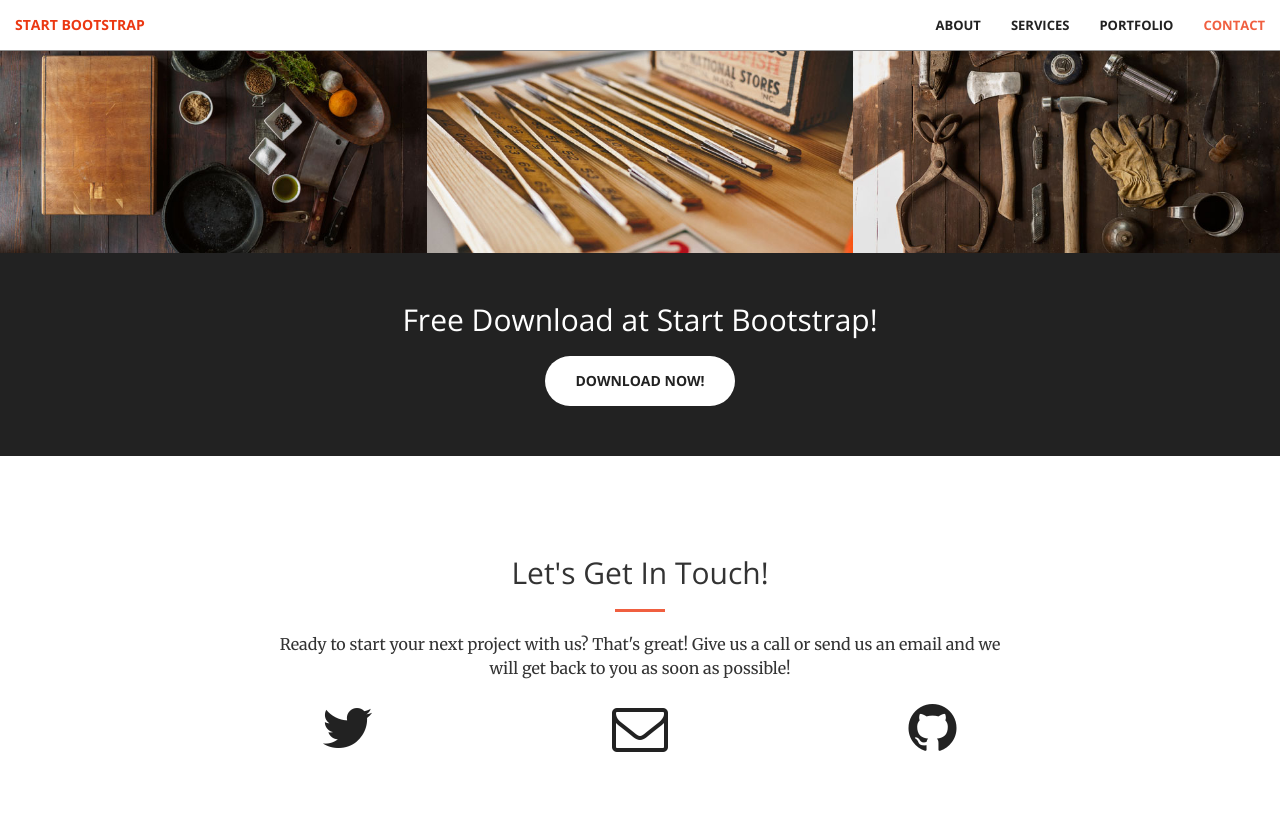
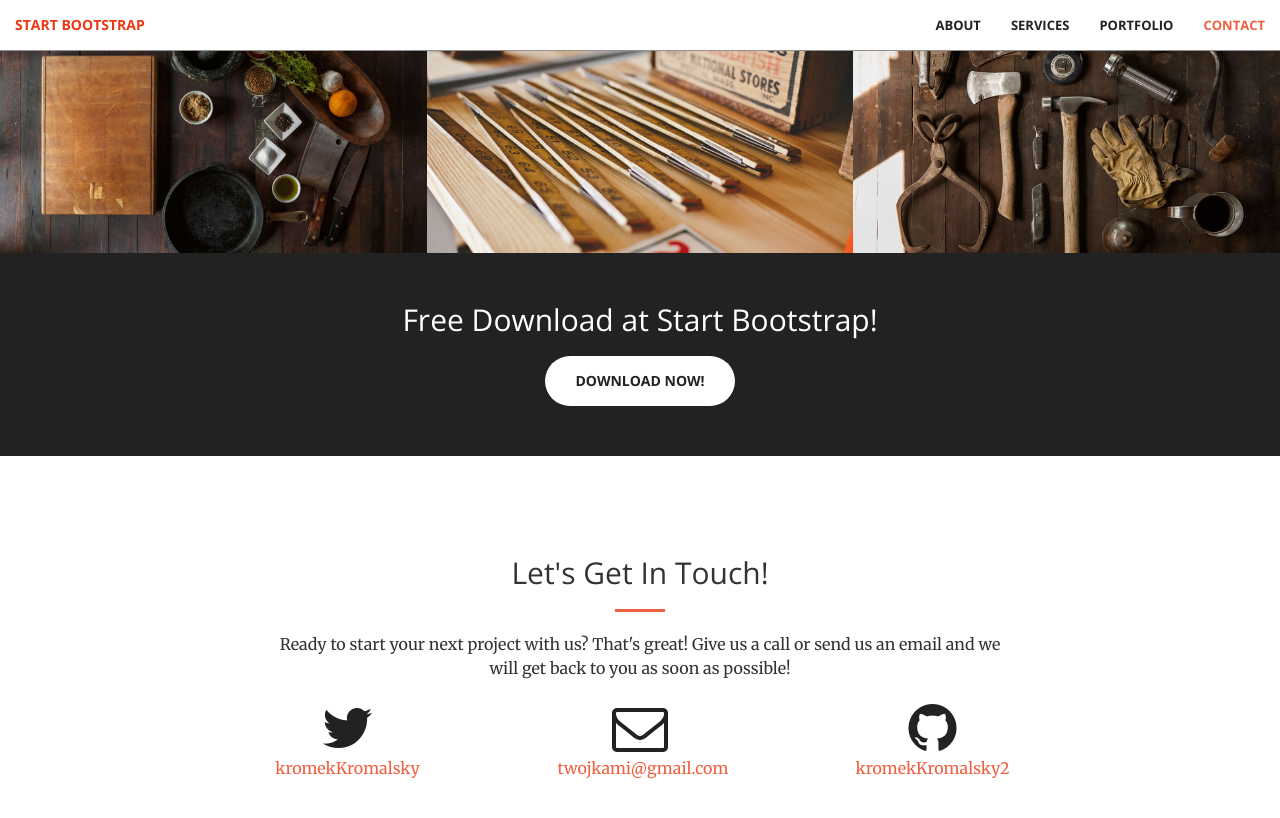
Before and after one commit to Akshei/Akshei.github.io, a Jekyll site: the page built from index.html, in a window 1280 px wide and 900 px high, scrolled down 1981 px. Shown: the top 818 px of the window. Built offline with Jekyll 4.4.1, drawn with Linux system fonts in a browser that asks for light colours.

Commit message:
Change in settings

```diff
--- a/_config.yml
+++ b/_config.yml
@@ -1,12 +1,12 @@
 # Site settings
-title:
-email:
+title: SecFault
+email: twojkami@gmail.com
 description: > # this means to ignore newlines until "baseurl:"
 baseurl: "" # the subpath of your site, e.g. /blog/
 url: "" # the base hostname & protocol for your site
 
-twitter_username:
-github_username:
+twitter_username: kromekKromalsky
+github_username: kromekKromalsky2
 
 # Build settings
 markdown: kramdown
```
